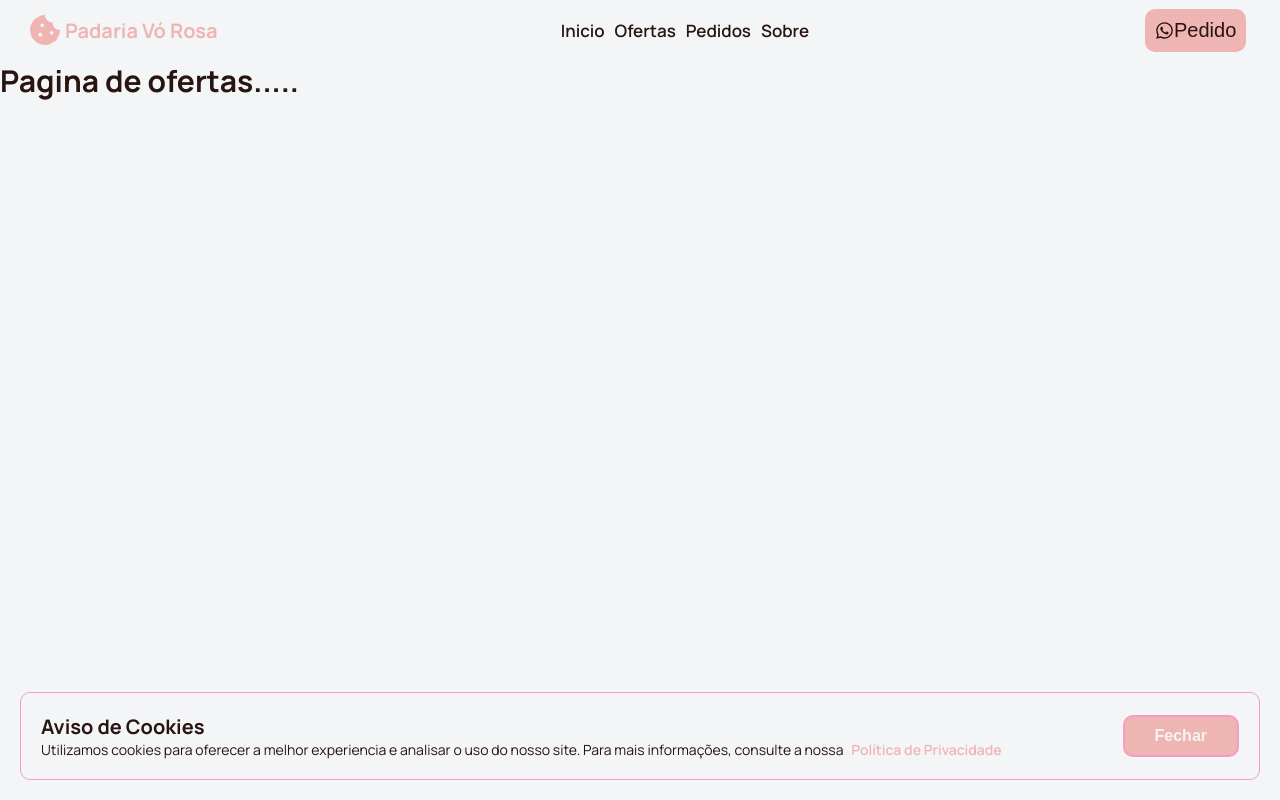
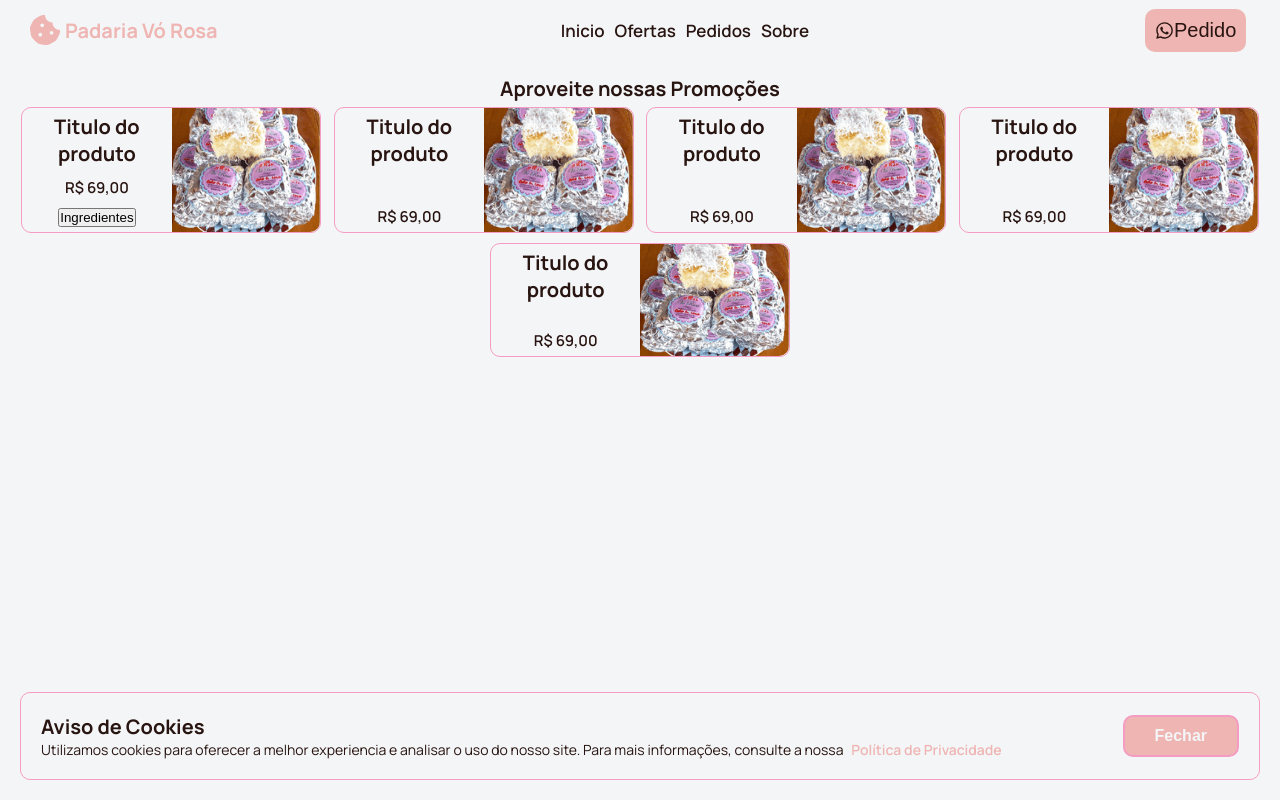
Before and after one commit to Eliel-Silva-dev/padaria-vo-rosa, a Next.js app: page /ofertas in a window 1280 px wide. Shown: the top 800 px of the page. Built offline with nearby package versions, Linux system fonts and the light colour scheme.

Commit message:
feat: react padaria vo rosa page ofertas

```diff
--- a/src/app/ofertas/page.tsx
+++ b/src/app/ofertas/page.tsx
@@ -1,9 +1,67 @@
+'use client';
+
+import { useEffect } from 'react';
 import style from './style.min.module.css';
+import { promoValentinesDay } from '@/database';
 
 const Ofertas = () => {
+  const promo = promoValentinesDay;
+
+  useEffect(() => {
+    console.log(promo);
+  });
+
   return (
     <main className={style.ofertas}>
-      <h2>Pagina de ofertas.....</h2>
+      <h2>Aproveite nossas Promoções</h2>
+      <div className={style.container_promo}>
+        <div className={style.prod_card}>
+          <div className={style.info}>
+            <h3>Titulo do produto</h3>
+            <p>R$ 69,00</p>
+            <button>Ingredientes</button>
+          </div>
+          <div className={style.img_prod_card}>
+            <img src="/img/bolocococard.png" alt="foto bolo coco" />
+          </div>
+        </div>
+        <div className={style.prod_card}>
+          <div className={style.info}>
+            <h3>Titulo do produto</h3>
+            <p>R$ 69,00</p>
+          </div>
+          <div className={style.img_prod_card}>
+            <img src="/img/bolocococard.png" alt="foto bolo coco" />
+          </div>
+        </div>
+        <div className={style.prod_card}>
+          <div className={style.info}>
+            <h3>Titulo do produto</h3>
+            <p>R$ 69,00</p>
+          </div>
+          <div className={style.img_prod_card}>
+            <img src="/img/bolocococard.png" alt="foto bolo coco" />
+          </div>
+        </div>
+        <div className={style.prod_card}>
+          <div className={style.info}>
+            <h3>Titulo do produto</h3>
+            <p>R$ 69,00</p>
+          </div>
+          <div className={style.img_prod_card}>
+            <img src="/img/bolocococard.png" alt="foto bolo coco" />
+          </div>
+        </div>
+        <div className={style.prod_card}>
+          <div className={style.info}>
+            <h3>Titulo do produto</h3>
+            <p>R$ 69,00</p>
+          </div>
+          <div className={style.img_prod_card}>
+            <img src="/img/bolocococard.png" alt="foto bolo coco" />
+          </div>
+        </div>
+      </div>
     </main>
   );
 };
--- a/src/app/ofertas/scss/style.scss
+++ b/src/app/ofertas/scss/style.scss
@@ -1,5 +1,54 @@
 .ofertas {
+  padding: 15px;
+
   h2 {
-    font-size: 3rem;
+    font-size: 2rem;
+    text-align: center;
+  }
+
+  .container_promo {
+    padding: 5px;
+    display: flex;
+    flex-wrap: wrap;
+    gap: 10px;
+    justify-content: space-around;
+  }
+  .prod_card {
+    border: 1px solid var(--hover);
+    width: 300px;
+    display: flex;
+    justify-content: center;
+    align-items: center;
+    border-radius: 10px;
+  }
+  .info {
+    height: 100%;
+    display: flex;
+    flex-direction: column;
+    justify-content: space-between;
+    align-items: center;
+    padding: 5px;
+    gap: 10px;
+
+    h3 {
+      font-size: 2rem;
+      text-align: center;
+    }
+    p {
+      font-size: 1.5rem;
+      font-weight: 600;
+    }
+  }
+  .img_prod_card {
+    width: 60%;
+    display: flex;
+    height: 100%;
+
+    img{
+      width: 100%;
+      height: 100%;
+      border-top-right-radius: 10px;
+      border-bottom-right-radius: 10px;
+    }
   }
 }
--- a/src/app/ofertas/style.min.module.css
+++ b/src/app/ofertas/style.min.module.css
@@ -1 +1 @@
-.ofertas h2{font-size:3rem}/*# sourceMappingURL=style.min.module.css.map */
+.ofertas{padding:15px}.ofertas h2{font-size:2rem;text-align:center}.ofertas .container_promo{padding:5px;display:flex;flex-wrap:wrap;gap:10px;justify-content:space-around}.ofertas .prod_card{border:1px solid var(--hover);width:300px;display:flex;justify-content:center;align-items:center;border-radius:10px}.ofertas .info{height:100%;display:flex;flex-direction:column;justify-content:space-between;align-items:center;padding:5px;gap:10px}.ofertas .info h3{font-size:2rem;text-align:center}.ofertas .info p{font-size:1.5rem;font-weight:600}.ofertas .img_prod_card{width:60%;display:flex;height:100%}.ofertas .img_prod_card img{width:100%;height:100%;border-top-right-radius:10px;border-bottom-right-radius:10px}/*# sourceMappingURL=style.min.module.css.map */
--- /dev/null
+++ b/src/app/product/scss/style.scss
@@ -0,0 +1,5 @@
+.product {
+  h2{
+    font-size: 3rem;
+  }
+}
--- a/src/components/Footer/index.tsx
+++ b/src/components/Footer/index.tsx
@@ -5,17 +5,18 @@ import Lgpd from '../Lgpd';
 import style from './style.min.module.css';
 
 const Footer = () => {
-  const [localStorage, setLocalStorage] = useState('');
+  const [localStorage, setLocalStorage] = useState(true);
 
-  const date = new Date()
+  const date = new Date();
   const year = date.getFullYear();
 
   useEffect(() => {
     const lsContent = window.localStorage.getItem('lgpd');
-    if (lsContent) {
-      setLocalStorage(`${lsContent}`);
+
+    if (!lsContent) {
+      setLocalStorage(false);
     }
-  }, [localStorage]);
+  }, []);
 
   return (
     <footer className={style.footer}>
--- a/src/database/index.tsx
+++ b/src/database/index.tsx
@@ -219,6 +219,131 @@ export type TpromoValentinesDay = {
 
 const options = [
   {
+    options: 'promoValentinesDay',
+    id: 30,
+    itens: [
+      {
+        id: 1,
+        title: 'Box: Eu Te Amo',
+        Ingredients: [
+          '1 lanches (misto frio) com salada',
+          '2 pães de queijo',
+          '1 suco natural de 300ml',
+          '3 brigadeiros artesanais',
+          '2 bombons ferrero rocher',
+          '1 saquinho de biscoitinhos amanteigados( petit four)',
+          'biscoitinhos, te amo',
+          'frutas da estação',
+          'arranjo de flores secas',
+          'coração de pelúcia, Eu Te Amo',
+          'Acompanha linda cesta de papel cartão.',
+        ],
+        imgCard: 'img/boxeuteamocard.jpg',
+        imgAbout: 'img/boxeuteamoabout.jpg',
+        price: 69,
+      },
+      {
+        id: 4,
+        title: 'Cesta Amo Você',
+        Ingredients: [
+          'Linda caixa de presente em madeira',
+          '1 misto frio com salada',
+          '2 pães de queijo',
+          '1 suco de laranja natural 300ml',
+          '1 salgado assado (sabor disponível na loja)',
+          '1 kit biscoitinhos amanteigados petit four',
+          '2 brigadeiros artesanais',
+          '1 bombom ferrero rocher',
+          '1 cookie artesanal',
+          '1 brownie',
+          '1 capucino em pó 100g',
+          '1 saquinho de torradas artesanais',
+          '1 bolo baby com cobertura (sabor disponível na loja)',
+          'biscoitinhos, com a frase Te Amo',
+          'frutinhas da estação',
+          'coração de pelúcia, Amo Você/ Com Amor',
+          'arranjo de flores secas',
+          'Você pode enviar 2 fotos ( com antecedência)',
+        ],
+        imgCard: 'img/cestaamovocecard.jpg',
+        imgAbout: 'img/cestaamovoceabout.jpg',
+        price: 179,
+      },
+      {
+        id: 2,
+        title: 'Cesta: O Presente',
+        Ingredients: [
+          'serve uma a duas pessoas',
+          'Linda caixa de presente em papel cartão',
+          '1 misto frio',
+          '1 lanche natural (pão australiano, queijo branco , peito de peru e salada)',
+          '1 suco de laranja natural 300ml',
+          '1 amendoim japonês',
+          '1 salgadinho torcida',
+          '1 salgado assado',
+          '2 pão de queijo',
+          'frutinhas da estação',
+          '2 brigadeiros artesanais',
+          'torrada',
+          '2 brownies',
+          '1 capucino em pó 100g',
+        ],
+        imgCard: 'img/cestaopresentcard.jpg',
+        imgAbout: 'img/cestaopresentabout.jpg',
+        price: 92,
+      },
+      {
+        id: 3,
+        title: 'Kit Foundue Salgado',
+        Ingredients: [
+          'Kit Fondue Completo (serve 2 pessoas)',
+          '400g de creme de queijo',
+          'pão australiano grande',
+          'torradas temperadas',
+          'Box fondue salgado:',
+          '-azeitonas',
+          '-salame',
+          '-queijo mussarela',
+          '- presunto',
+          '- mortadela',
+          '3 molhos:',
+          '-maionese da casa',
+          '-mostarda e mel',
+          '-cheeder',
+        ],
+        imgCard: 'img/kitfounduesalgadocard.png',
+        imgAbout: 'img/kitfounduesalgadoabout.jpg',
+        price: 115,
+      },
+      {
+        id: 5,
+        title: 'Cesta: Loucos por Chocolate',
+        Ingredients: [
+          'tens da cesta:',
+          '1 bolo baby com cobertura de chocolate',
+          '(sabor disponível na loja)',
+          '1 marmitinha com 6 brigadeiros gourmet',
+          '1 saquinho de biscoitinhos amanteigados( petit four)',
+          '1 copo da felicidade 250ml (sabor disponível na loja)',
+          '1 saquinho de torradas',
+          '1 pote de ganache de chocolate 250ml',
+          '1 bolo de pote trufado 250ml',
+          '1 coxinha de brigadeiro com morango',
+          '1 cookie da casa, 2 brownies',
+          '1 capucino em pó 100g',
+          '1 suco natural de 500ml',
+          'biscoitinhos: te amo',
+          'coração de pelúcia, Eu Te Amo',
+          'frutas da estação, e arranjo de flores secas',
+          'Acompanha linda cesta em papel cartão',
+        ],
+        imgCard: 'img/cestaloucosporchocolatecard',
+        imgAbout: 'img/cestaloucosporchocolateabout.jpg',
+        price: 139,
+      },
+    ],
+  },
+  {
     options: 'Os mais Baratos',
     id: 6,
     itens: [
```
Also changed, not shown: src/app/product/page.tsx (added, +11 -0 lines), 1 other file (tests, documents, lock files or other folders).
